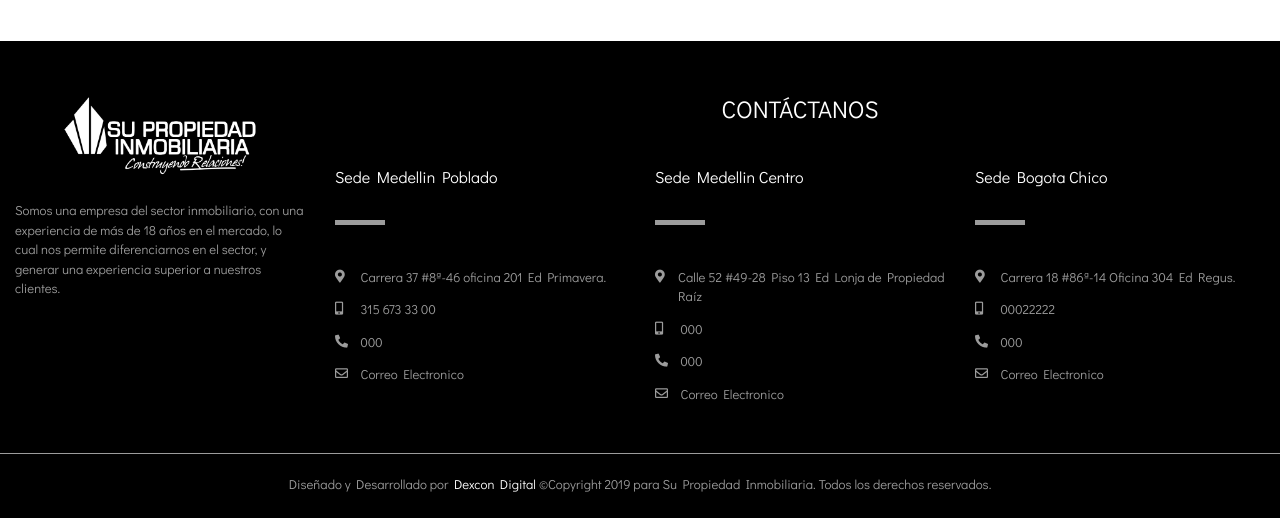
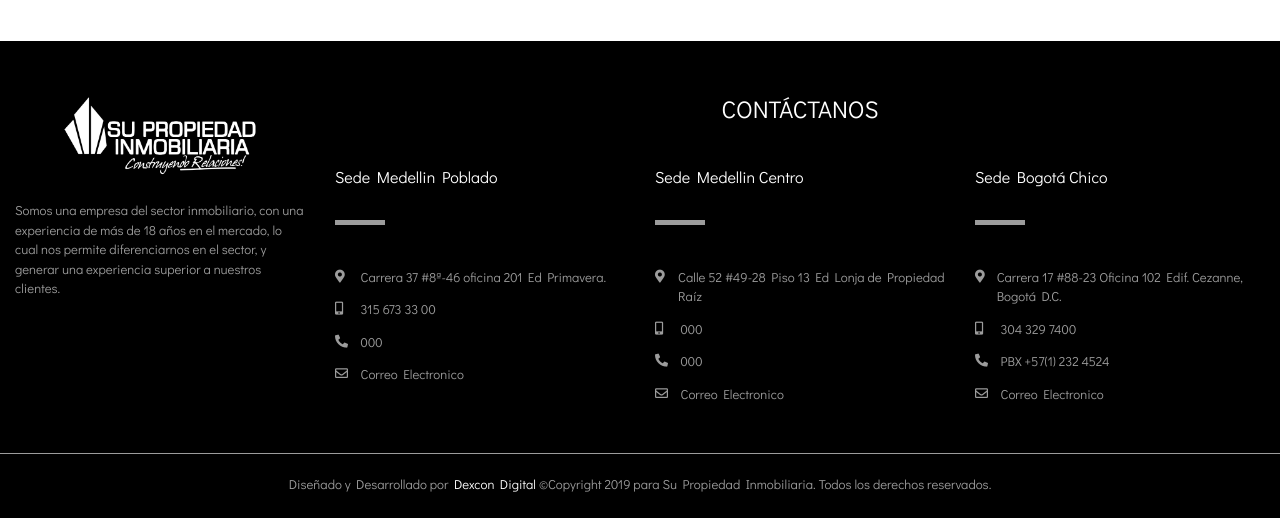
Before and after one commit to DexconDigital/supropiedad, a PHP site: page / in a window 1280 px wide. Shown: the part 3012-3530 px from the top of the page. Run offline with PHP 8.4, Linux system fonts and the light colour scheme; some libraries are stand-ins or nearby versions.

Commit message:
cambio variables (direccíon sede bogotá)

```diff
--- a/variables/variables.php
+++ b/variables/variables.php
@@ -50,15 +50,15 @@ $datos_contacto_sedes = array(
 		"horario" => "Pendiente"
 	),
 	"bogota_chico" => array(
-		"nombre_sede" => "Sede Bogota Chico",
-		"direccion" => "Carrera 18 #86ª-14 Oficina 304 Ed Regus.",
+		"nombre_sede" => "Sede Bogotá Chico",
+		"direccion" => "Carrera 17 #88-23 Oficina 102 Edif. Cezanne, Bogotá D.C.",
 		"celular" => array(
-			'link' => '0001111',
-			"imprimir" => '00022222',
+			'link' => '+0573043297400',
+			"imprimir" => '304 329 7400',
 		),
 		"fijo" => array(
-			'link' => '+',
-			'imprimir' => '000'
+			'link' => '+0312324524',
+			'imprimir' => 'PBX +57(1) 232 4524'
 		),
 		"correo" => "servicioalclienteb@supropiedadinmobiliaria.com",
 		"horario" => "Pendiente",
```
